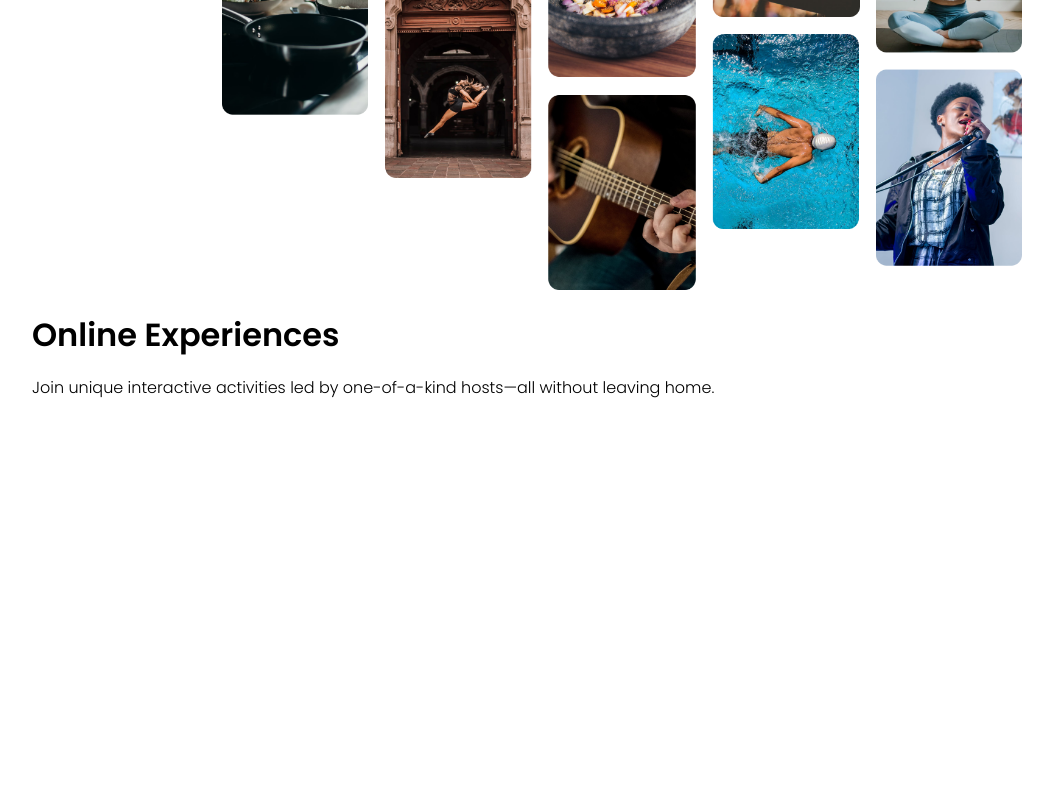
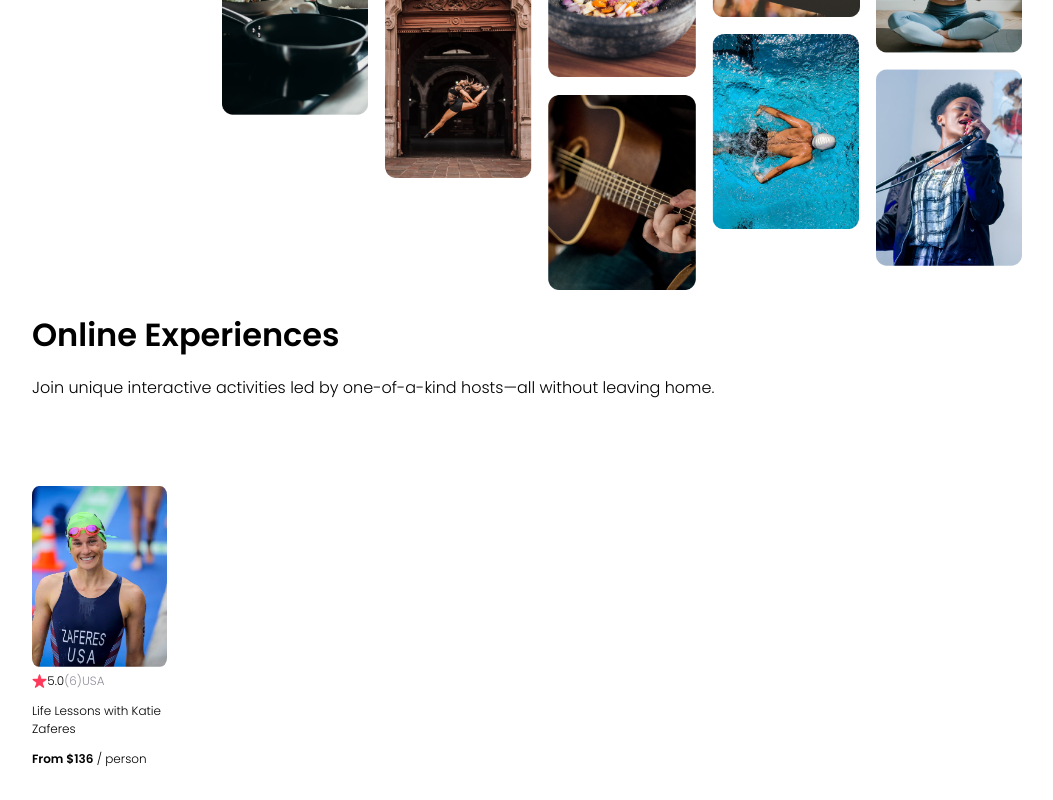
Before and after one commit to JosiahABrown/React-AirBnb-Clone, a React (Vite) app: page / in a window 1280 px wide. Shown: the part 299-1099 px from the top of the page, without its empty margins (18-1071 px from the left). Before the commit the page ends 800 px from the top, so only its background shows below. Built offline with nearby package versions, Linux system fonts and the light colour scheme.

Commit message:
Basic Card component layout.

```diff
--- a/src/App.jsx
+++ b/src/App.jsx
@@ -1,12 +1,14 @@
 import React from 'react';
 import Navbar from './components/Navbar';
 import HeroComponent from './components/Hero';
+import Card from './components/Card';
 
 export default function App() {
   return (
     <div>
       <Navbar />
       <HeroComponent />
+      <Card />
     </div>
   )
 }
--- /dev/null
+++ b/src/components/Card.jsx
@@ -0,0 +1,19 @@
+import React from "react";
+import cardImage from "../images/katie-zaferes.png"
+import star from "../images/star.png"
+
+export default function Card() {
+    return (
+        <div className="card">
+            <img className="card-img" src={cardImage} />
+            <div className="card-stats">
+                <img className="card-star" src={star} alt="star" />
+                <span>5.0</span>
+                <span className="gray">(6)</span>
+                <span className="gray">USA</span>
+            </div>
+            <p>Life Lessons with Katie Zaferes</p>
+            <p><span className="bold">From $136</span> / person</p>
+        </div>
+    )
+}
--- a/src/style.css
+++ b/src/style.css
@@ -12,6 +12,14 @@
     display: flex;
     padding: 20px 36px;
     box-shadow: 0px 2.98256px 7.4564px rgba(0, 0, 0, 0.1);
+}
+
+.gray {
+    color: #918e9b;
+}
+
+.bold {
+    font-weight: bold;
 }
 
 .nav-logo {
@@ -36,3 +44,27 @@
 .hero-msg {
     margin-top: 0;
 }
+
+.card {
+    width: 175px;
+    font-size: 12px;
+    padding: 20px;
+    flex-direction: column;
+    border-radius: 0.5px;
+    margin-left: 30px;
+}
+
+.card-img {
+    width: 100%;
+    align-self: center;
+    border-radius: 5%;
+}
+
+.card-stats {
+    display: flex;
+    align-items: center;
+}
+
+.card-star {
+    height: 14px;
+}
```
Also changed, not shown: src/images/katie-zaferes.png (added), src/images/star.png (added).
